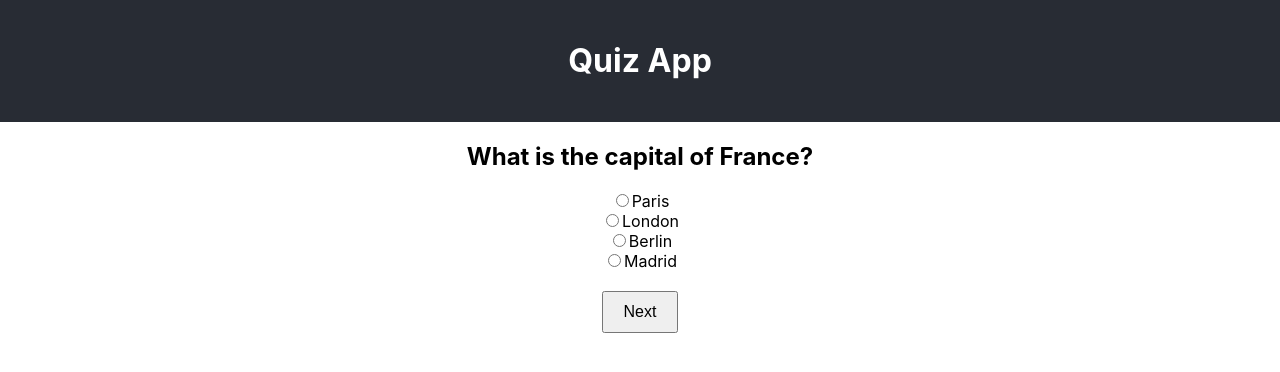
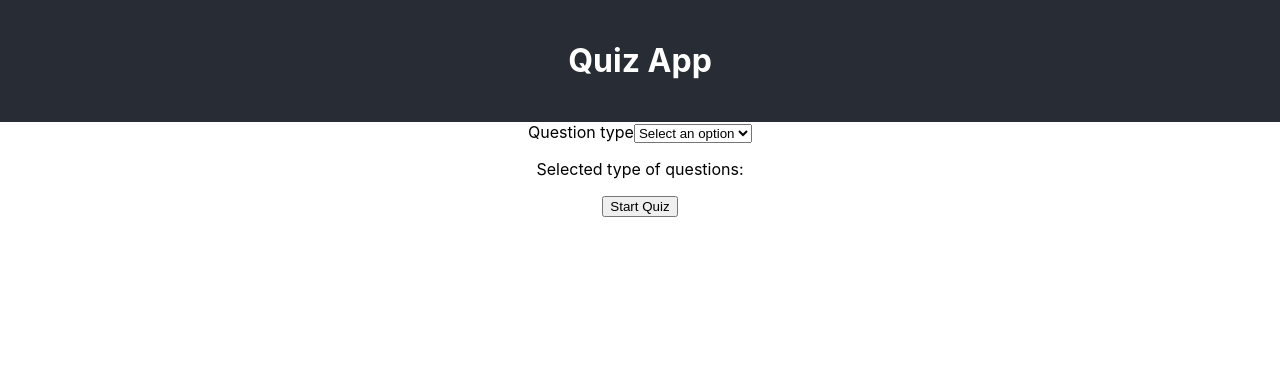
Before and after one commit to redhatgamer/eldritch-AI, a React (Create React App) app in the folder eldritch/: page / in a window 1280 px wide. Shown: the top 372 px of the page. Built offline with nearby package versions, Linux system fonts and the light colour scheme.

Commit message:
Added question type button and start quiz button to transition into questions

```diff
--- a/eldritch/src/App.js
+++ b/eldritch/src/App.js
@@ -1,14 +1,50 @@
-import React from 'react';
+import React, { useState } from 'react';
+//import React from 'react';
 import './App.css';
 import Quiz from './Quiz';
+import QuestionType from './typeOfQuestion';
 
 function App() {
+    const [questionType, setQuestionType] = useState('');
+    const [showQuiz, setShowQuiz] = useState(false);
+
+
+    const handleQuestionTypeChange = (selectedValue) => {
+        setQuestionType(selectedValue);
+        // Additional logic based on question type selected
+    };
+
+    const handleSubmit = () => {
+        setShowQuiz(true);
+    }
+
     return (
         <div className="App">
             <header className="App-header">
                 <h1>Quiz App</h1>
             </header>
-            <Quiz />
+
+
+            {/* conditional rendering, quiz will only start once start quiz button is pressed */}
+            {!showQuiz ? (
+                <>
+                    <QuestionType
+                        label="Question type"
+                        options={["true/false", "Multiple Choice", "Both"]}
+                        onChange={handleQuestionTypeChange}
+                />
+                    <p>Selected type of questions: {questionType}</p>
+
+                    <input
+                        label="mySubmit"
+                        type="button"
+                        value="Start Quiz"
+                        onClick={handleSubmit}
+                    />
+                </>
+            ) : (
+                <Quiz questionType={questionType} />
+            )}
         </div>
     );
 }
--- /dev/null
+++ b/eldritch/src/typeOfQuestion.jsx
@@ -0,0 +1,26 @@
+import React, { useState } from 'react';
+
+const QuestionType = ({ label ,options, onChange }) => {
+    const [selectedOption, setSelectedOption] = useState('');
+
+    const handleSelectChange = (event) => {
+        setSelectedOption(event.target.value);
+        onChange(event.target.value); // Pass selected value to parent component
+    };
+
+    return (
+        <div>
+        <label>{label}</label>
+        <select value={selectedOption} onChange={handleSelectChange}>
+            <option value="">Select an option</option>
+            {options.map((option, index) => (
+                <option key={index} value={option}>
+                    {option}
+                </option>
+            ))}
+        </select>
+        </div>
+    );
+};
+
+export default QuestionType;
```
